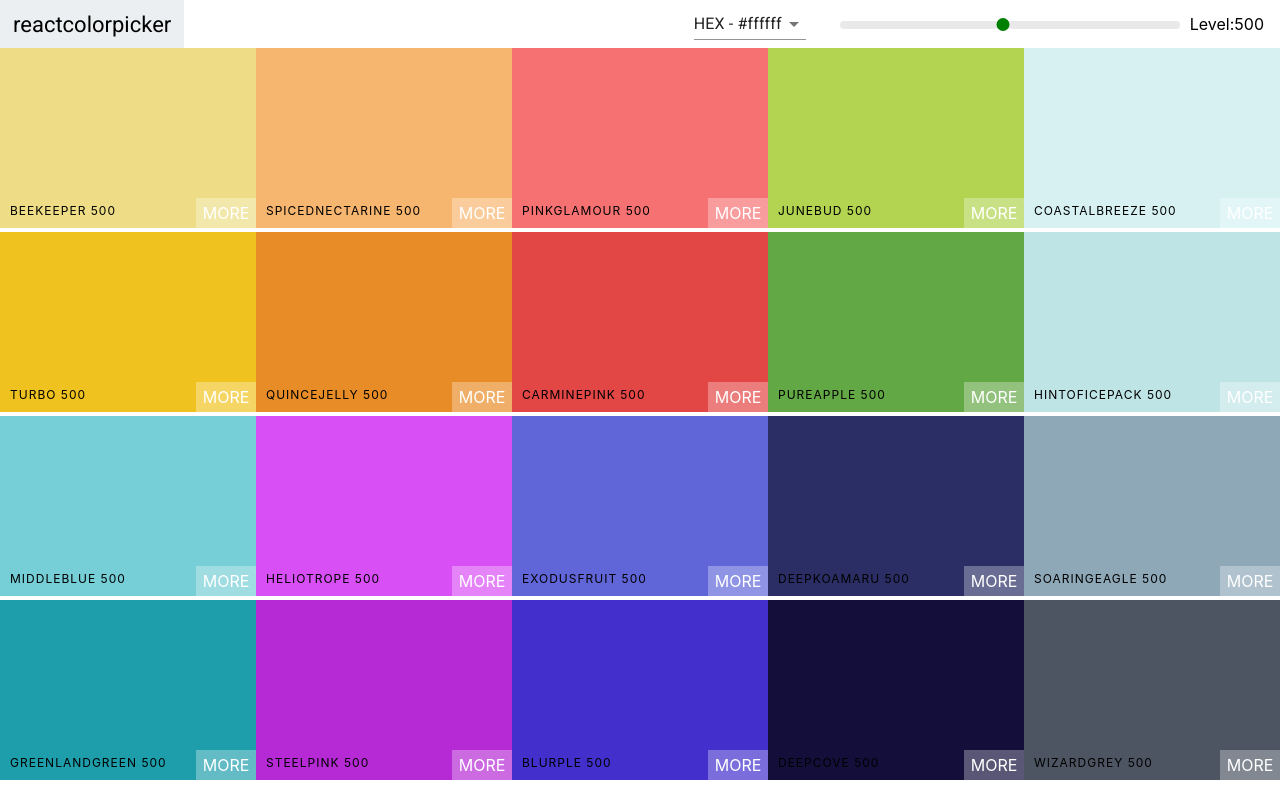
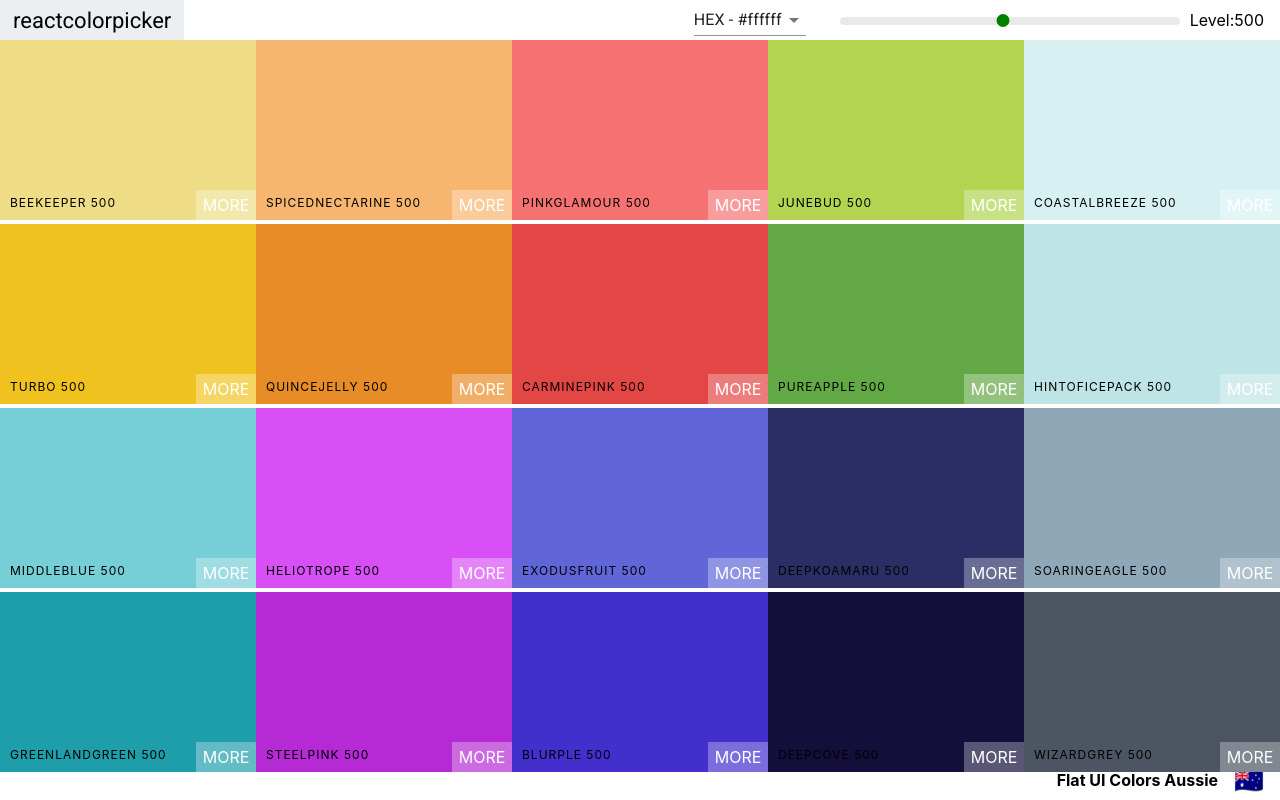
Before and after one commit to jswebdev-github/react-colors-app, a React (Create React App) app: page /palette/flat-ui-colors-american in a window 1280 px wide. Built offline with nearby package versions, Linux system fonts and the light colour scheme.

Commit message:
Footer added
Footer added to the Palette component

```diff
--- a/src/Navbar.css
+++ b/src/Navbar.css
@@ -2,7 +2,7 @@
     display:flex;
     align-items: center;
     justify-content: flex-start;
-    height: 6vh;
+    height: 5vh;
 }
 
 .logo{
--- a/src/Navbar.js
+++ b/src/Navbar.js
@@ -7,7 +7,6 @@
 import Slider from 'rc-slider';
 import 'rc-slider/assets/index.css';
 import './Navbar.css';
-
 
 class NavBar extends Component{
     constructor(props){
@@ -33,7 +32,6 @@
             <div className="logo">
                 <a href="#">reactcolorpicker</a>
             </div>
-
             <div className="select-container">
                 <Select value={format}
                         onChange={this.handleFormatChange}
--- a/src/Palette.css
+++ b/src/Palette.css
@@ -1,6 +1,20 @@
 .Palette{
     height: 100vh;
+    display: flex;
+    flex-direction: column;
 }
 .Palette-colors{
     height: 90%;
 }
+.Palette-footer{
+    background-color: white;
+    height: 5vh;
+    display: flex;
+    justify-content: flex-end;
+    align-items: center;
+    font-weight: bold;
+}
+.Palette-emoji{
+    font-size: 1.5rem;
+    margin: 0 1rem;
+}
--- a/src/Palette.js
+++ b/src/Palette.js
@@ -2,8 +2,6 @@
 import ColorBox from './ColorBox';
 import Navbar from './Navbar';
 import './Palette.css';
-
-
 
 class Palette extends Component{
     constructor(props){
@@ -20,13 +18,13 @@
     changeFormat(val){
         this.setState({format:val});
     }
+
     render(){
-        const { colors } = this.props.palette;
+        const { colors, paletteName, emoji } = this.props.palette;
         const { level,format } = this.state;
         const colorBoxes = colors[level].map(color => {
-            return <ColorBox background={color[format]} name={color.name}/>
+            return <ColorBox background={color[format]} name={color.name} key={color.id}/>
         });
-
 
         return(
         <div className="Palette">
@@ -37,6 +35,10 @@
                 {colorBoxes}
             </div>
             {/* Footer goes here */}
+            <footer className="Palette-footer">
+            {paletteName}
+            <span className="Palette-emoji">{emoji}</span>
+            </footer>
         </div>
         );
     }
```
